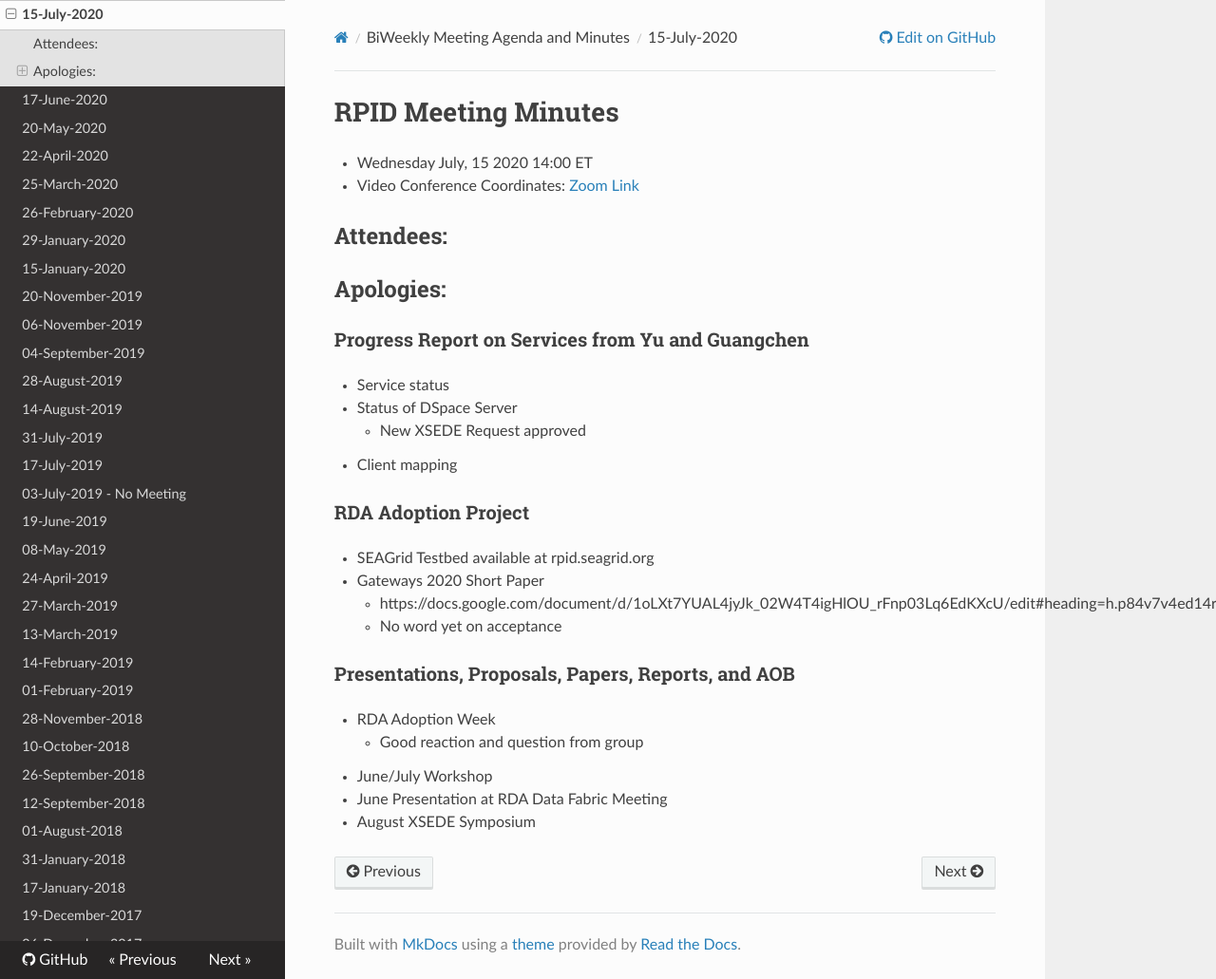
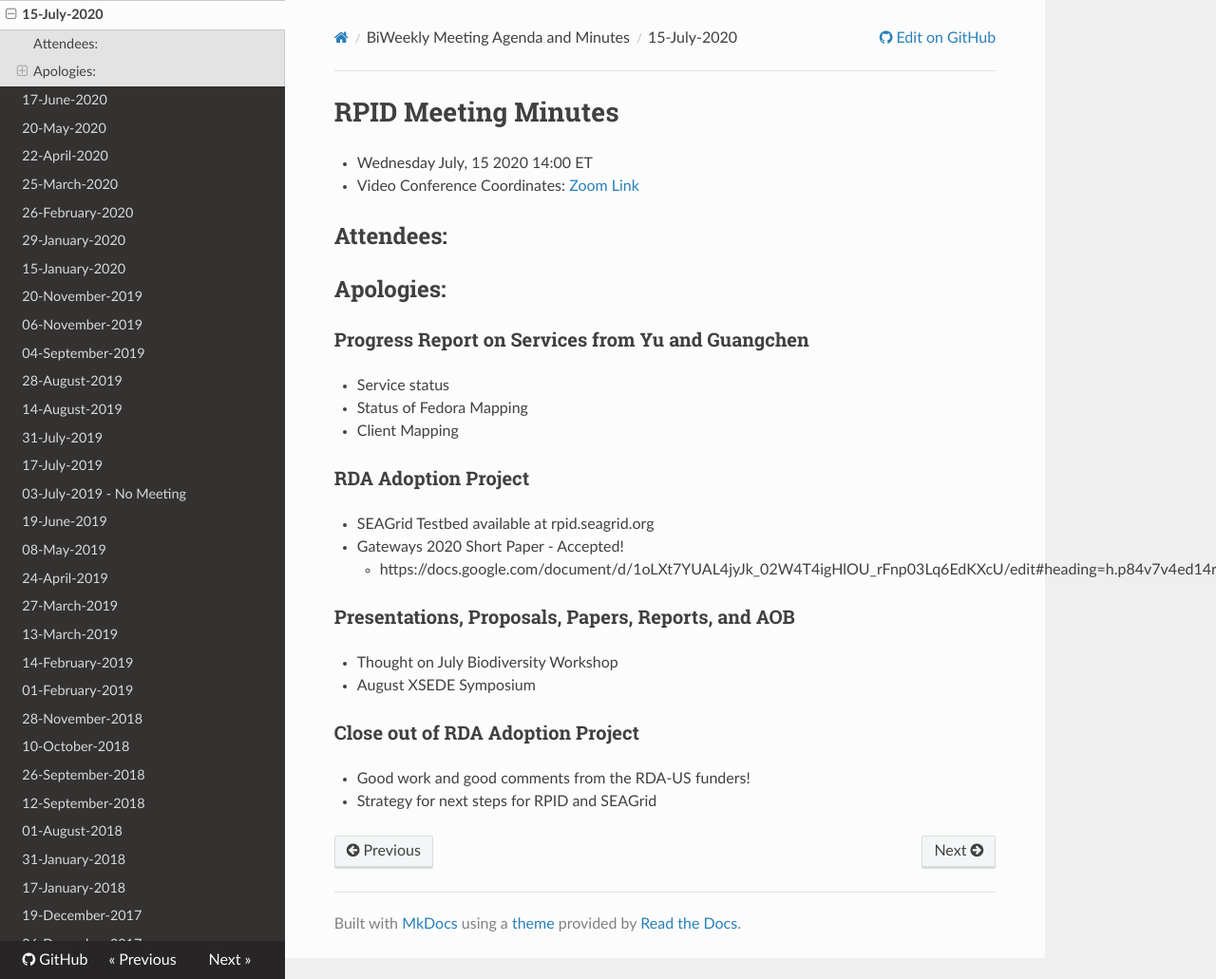
Before and after one commit to rpidproject/rpid, an MkDocs documentation site: the page built from docs/15-July-2020.md, in a window 1280 px wide and 1031 px high. Shown: the whole window at 95% size. Built offline with MkDocs 1.6.1, drawn with Linux system fonts in a browser that asks for light colours; nearby versions of some CDN libraries; old or Windows-style settings are respelled for this version of MkDocs.

Commit message:
Update 15-July-2020.md

```diff
--- a/docs/15-July-2020.md
+++ b/docs/15-July-2020.md
@@ -7,19 +7,18 @@
 
 ### Progress Report on Services from Yu and Guangchen
    * Service status
-   * Status of DSpace Server
-      * New XSEDE Request approved
-   * Client mapping
+   * Status of Fedora Mapping
+   * Client Mapping
 
 ### RDA Adoption Project
    * SEAGrid Testbed available at rpid.seagrid.org
-   * Gateways 2020 Short Paper
+   * Gateways 2020 Short Paper - Accepted!
       * https://docs.google.com/document/d/1oLXt7YUAL4jyJk_02W4T4igHlOU_rFnp03Lq6EdKXcU/edit#heading=h.p84v7v4ed14r
-      * No word yet on acceptance
 
 ### Presentations, Proposals, Papers, Reports, and AOB
-   * RDA Adoption Week
-      * Good reaction and question from group
-   * June/July Workshop
-   * June Presentation at RDA Data Fabric Meeting
+   * Thought on July Biodiversity Workshop
    * August XSEDE Symposium
+
+### Close out of RDA Adoption Project
+   * Good work and good comments from the RDA-US funders!
+   * Strategy for next steps for RPID and SEAGrid
```
